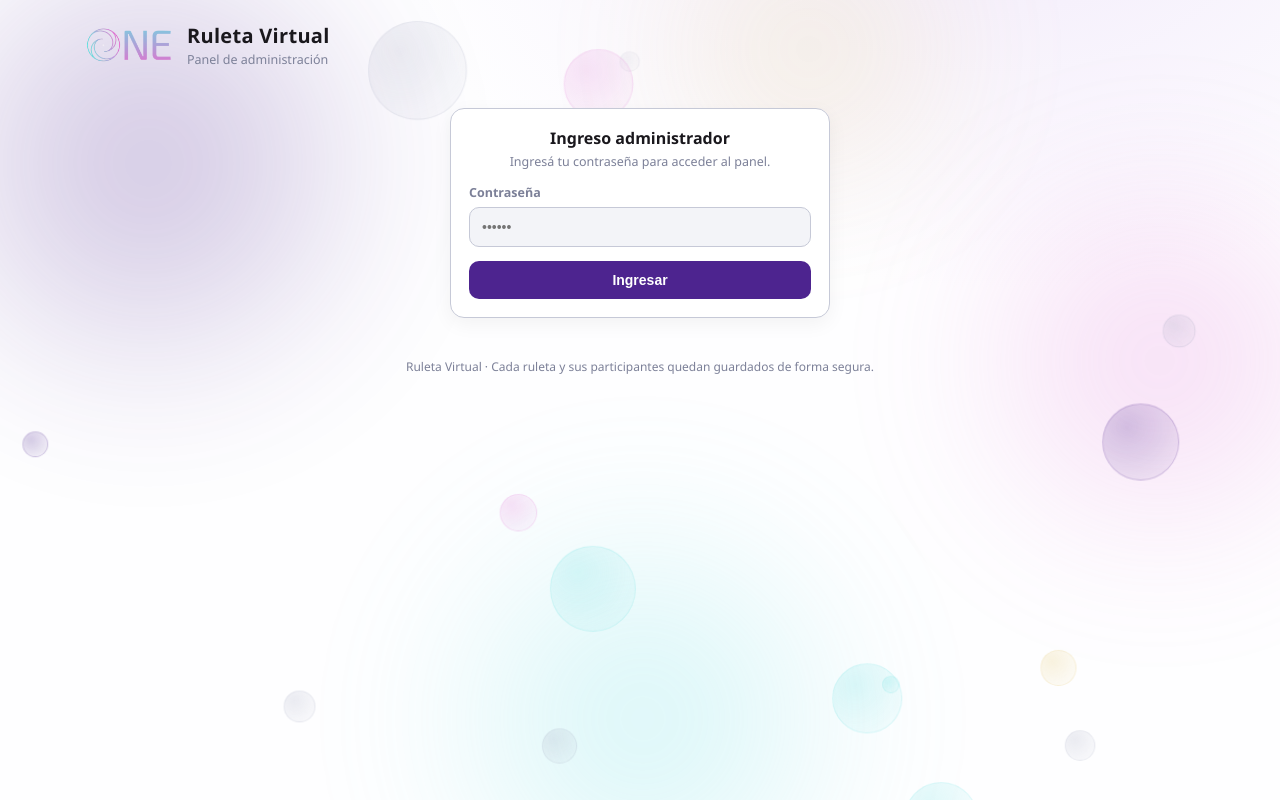
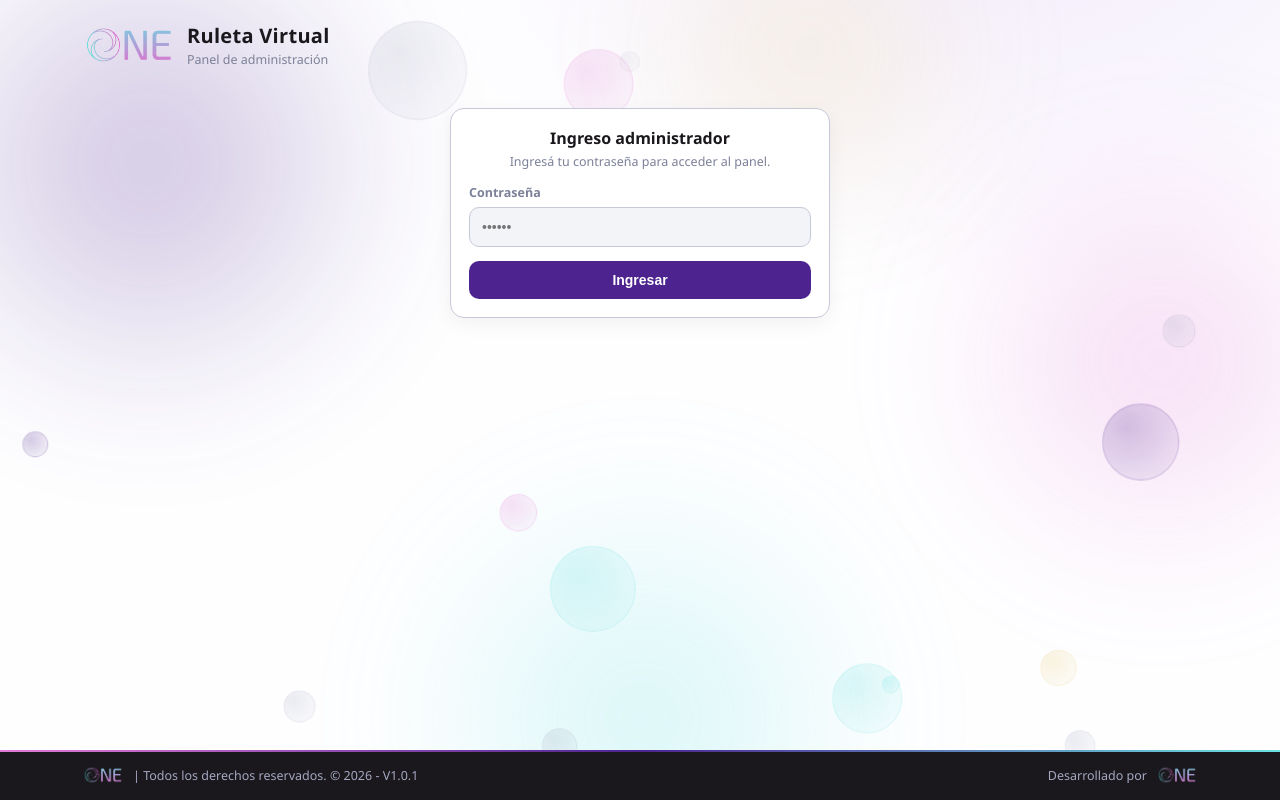
Before and after one commit to EscencialConsult/ruleta_one, a plain HTML site: page index.html in a window 1280 px wide. Drawn offline with Linux system fonts and the light colour scheme.

Commit message:
pie de pagina

```diff
--- a/index.html
+++ b/index.html
@@ -15,7 +15,8 @@
   body {
     font-family: "Segoe UI", system-ui, -apple-system, Roboto, sans-serif;
     background: radial-gradient(1100px 700px at 78% -12%, #f3ecfb 0%, var(--bg) 55%);
-    color: var(--text); min-height: 100%; overflow-x: hidden;
+    color: var(--text); min-height: 100vh; overflow-x: hidden;
+    display: flex; flex-direction: column;
   }
   .app { max-width: 1150px; margin: 0 auto; padding: 22px 18px 60px; }
 
@@ -132,7 +133,19 @@
 
   /* ===== Fondo animado ===== */
   .bg-fx { position: fixed; inset: 0; overflow: hidden; z-index: 0; pointer-events: none; }
-  .app { position: relative; z-index: 1; }
+  .app { position: relative; z-index: 1; flex: 1 0 auto; width: 100%; }
+
+  /* Pie de página */
+  .site-footer { position: relative; z-index: 1; flex-shrink: 0; background: #1a181d; color: #c6c9d7; }
+  .site-footer::before { content: ""; position: absolute; top: 0; left: 0; right: 0; height: 2px;
+    background: linear-gradient(90deg, var(--pink), var(--accent), var(--cyan)); }
+  .foot-inner { max-width: 1150px; margin: 0 auto; padding: 15px 18px;
+    display: flex; align-items: center; justify-content: space-between; gap: 14px; flex-wrap: wrap; }
+  .foot-left, .foot-right { display: flex; align-items: center; gap: 10px; font-size: 12.5px; color: #a4a8c0; }
+  .foot-logo { height: 20px; width: auto; display: block; }
+  @media (max-width: 560px) {
+    .foot-inner { flex-direction: column; text-align: center; gap: 10px; }
+  }
   .blob { position: absolute; border-radius: 50%; filter: blur(70px); opacity: .30; will-change: transform; }
   .blob.b1 { width: 540px; height: 540px; left: -140px; top: -120px;
     background: radial-gradient(circle at 50% 50%, var(--accent), transparent 70%); animation: drift1 28s ease-in-out infinite; }
@@ -366,8 +379,20 @@
     </div>
   </section>
 
-  <p class="footnote">Ruleta Virtual · Cada ruleta y sus participantes quedan guardados de forma segura.</p>
 </div>
+
+<footer class="site-footer">
+  <div class="foot-inner">
+    <div class="foot-left">
+      <img src="img/logo.png" class="foot-logo" alt="ONE" />
+      <span>| Todos los derechos reservados. © 2026 - V1.0.1</span>
+    </div>
+    <div class="foot-right">
+      <span>Desarrollado por</span>
+      <img src="img/logo.png" class="foot-logo" alt="ONE" />
+    </div>
+  </div>
+</footer>
 
 <div class="overlay" id="overlay">
   <div class="modal">
```
